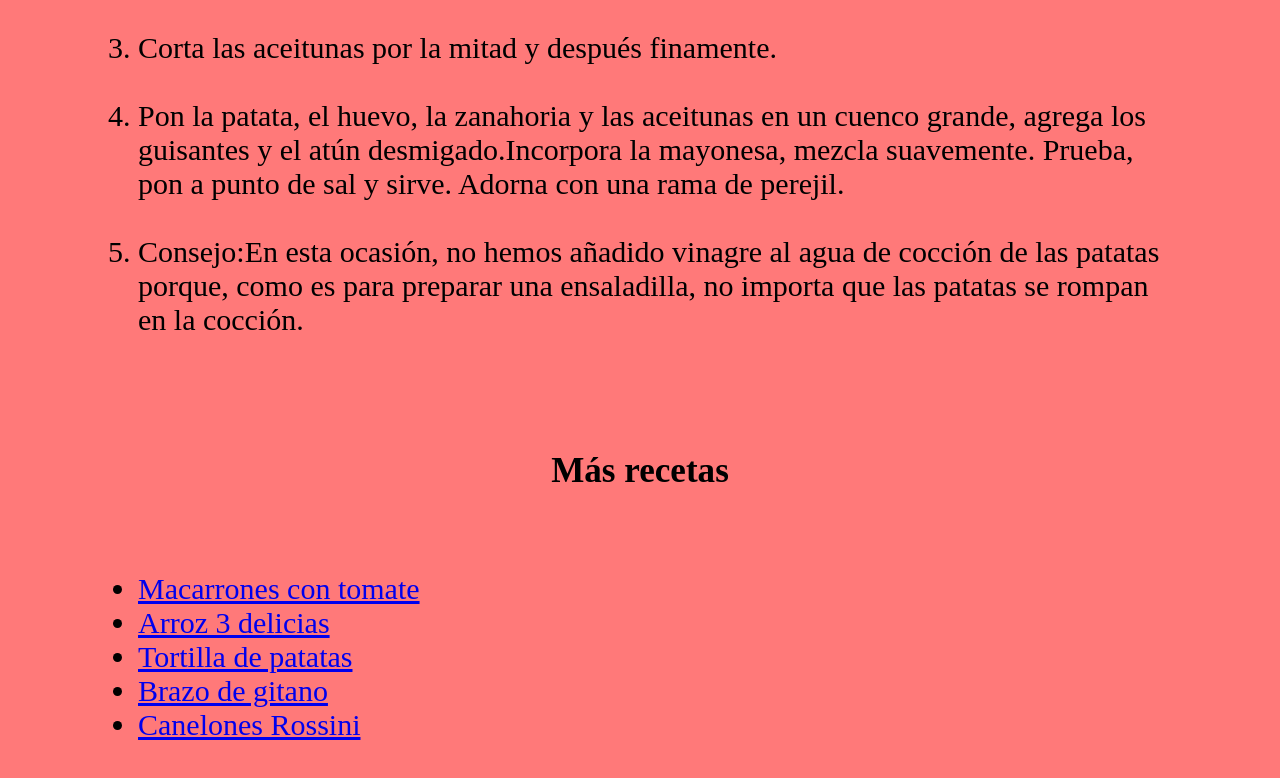
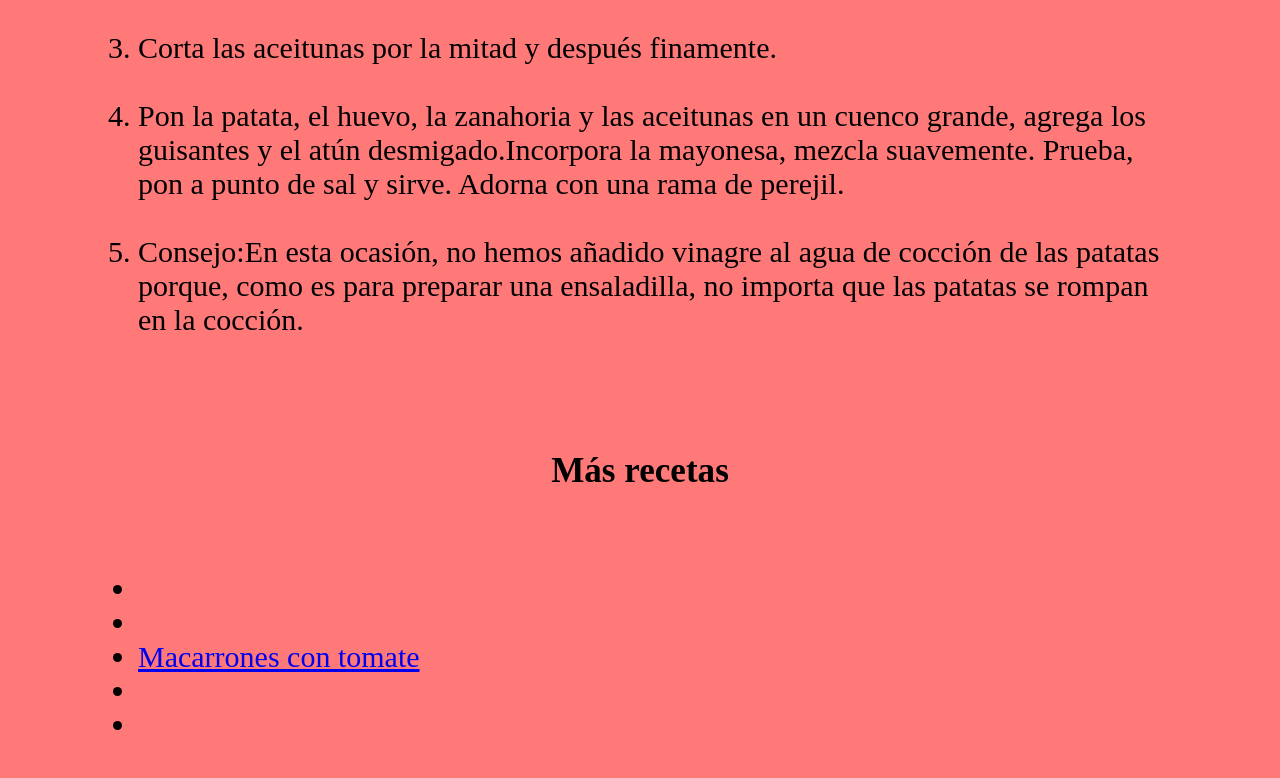
Before and after one commit to ManuDpm/ProyectoFinal, a plain HTML site: page index.html in a window 1280 px wide. Shown: the part 1256-2034 px from the top of the page. Drawn offline with Linux system fonts and the light colour scheme.

Commit message:
Update index.html

```diff
--- a/index.html
+++ b/index.html
@@ -43,11 +43,11 @@
 
                 <div><h3>M&aacutes recetas</h3></div>
                 <nav><ul>
-                    <li><a href="./pagina1.html">Macarrones con tomate</a></li>
-                    <li><a href="./pagina2.html">Arroz 3 delicias</a></li>
-                    <li><a href="./pagina3.html">Tortilla de patatas</a></li>
-                    <li><a href="./pagina4.html">Brazo de gitano</a></li>
-                    <li><a href="./pagina5.html">Canelones Rossini</a></li>
+                    <li><a href="./pagina1.html"></a></li>
+                    <li><a href="./pagina2.html"></a></li>
+                    <li><a href="./pagina3.html">Macarrones con tomate</a></li>
+                    <li><a href="./pagina4.html"></a></li>
+                    <li><a href="./pagina5.html"></a></li>
                 </ul></nav>
             </div>
 
```
